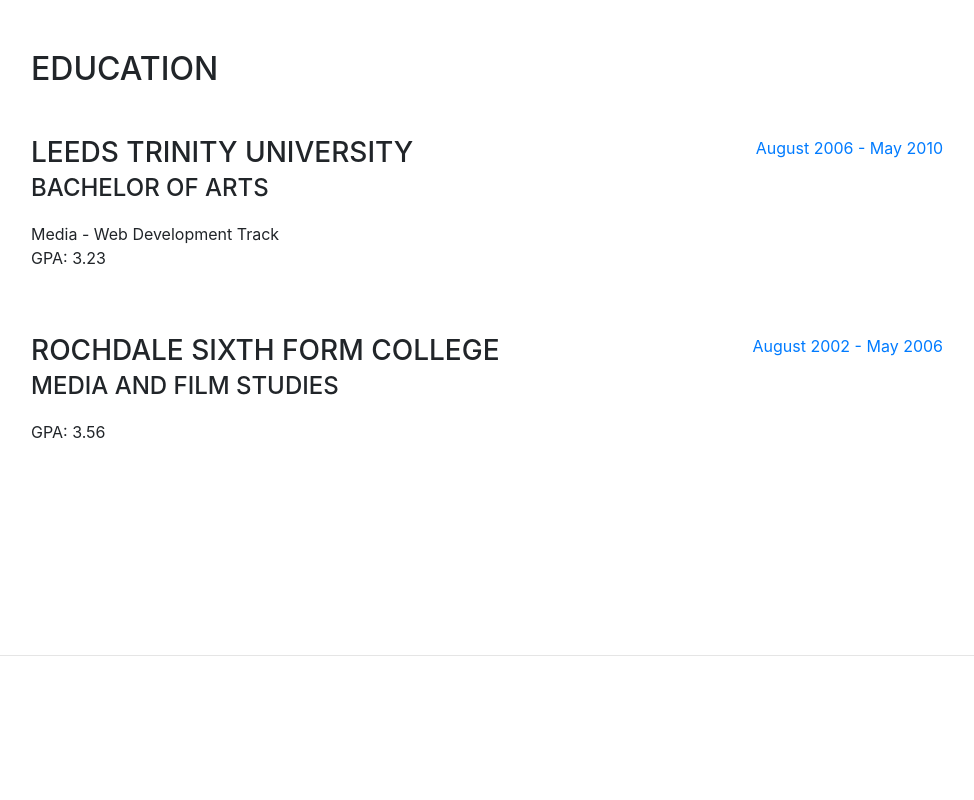
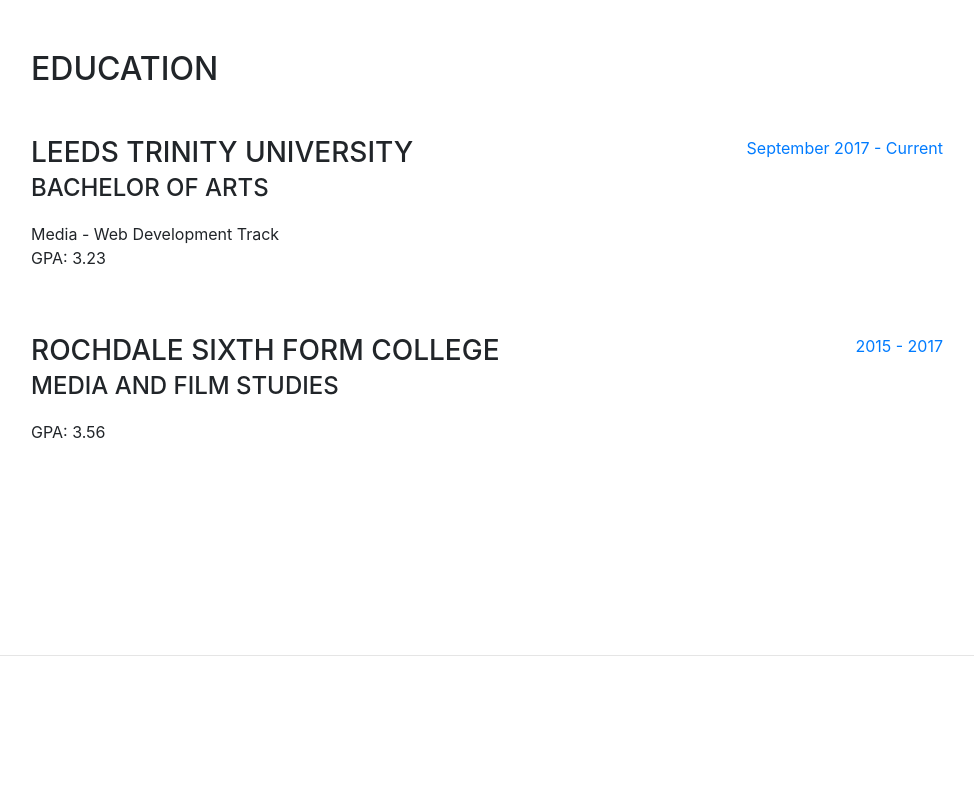
Before and after one commit to jamesrrobinson/jamesrrobinson.github.io, a website with bundled scripts: page index.html in a window 1280 px wide. Shown: the part 2040-2840 px from the top of the page, without its empty margins (289-1263 px from the left). Built offline with nearby package versions, Linux system fonts and the light colour scheme; a web font is replaced by a local one.

Commit message:
Update index.html

```diff
--- a/index.html
+++ b/index.html
@@ -155,7 +155,7 @@
               <p>GPA: 3.23</p>
             </div>
             <div class="resume-date text-md-right">
-              <span class="text-primary">August 2006 - May 2010</span>
+              <span class="text-primary">September 2017 - Current</span>
             </div>
           </div>
 
@@ -166,7 +166,7 @@
               <p>GPA: 3.56</p>
             </div>
             <div class="resume-date text-md-right">
-              <span class="text-primary">August 2002 - May 2006</span>
+              <span class="text-primary">2015 - 2017</span>
             </div>
           </div>
 
```
